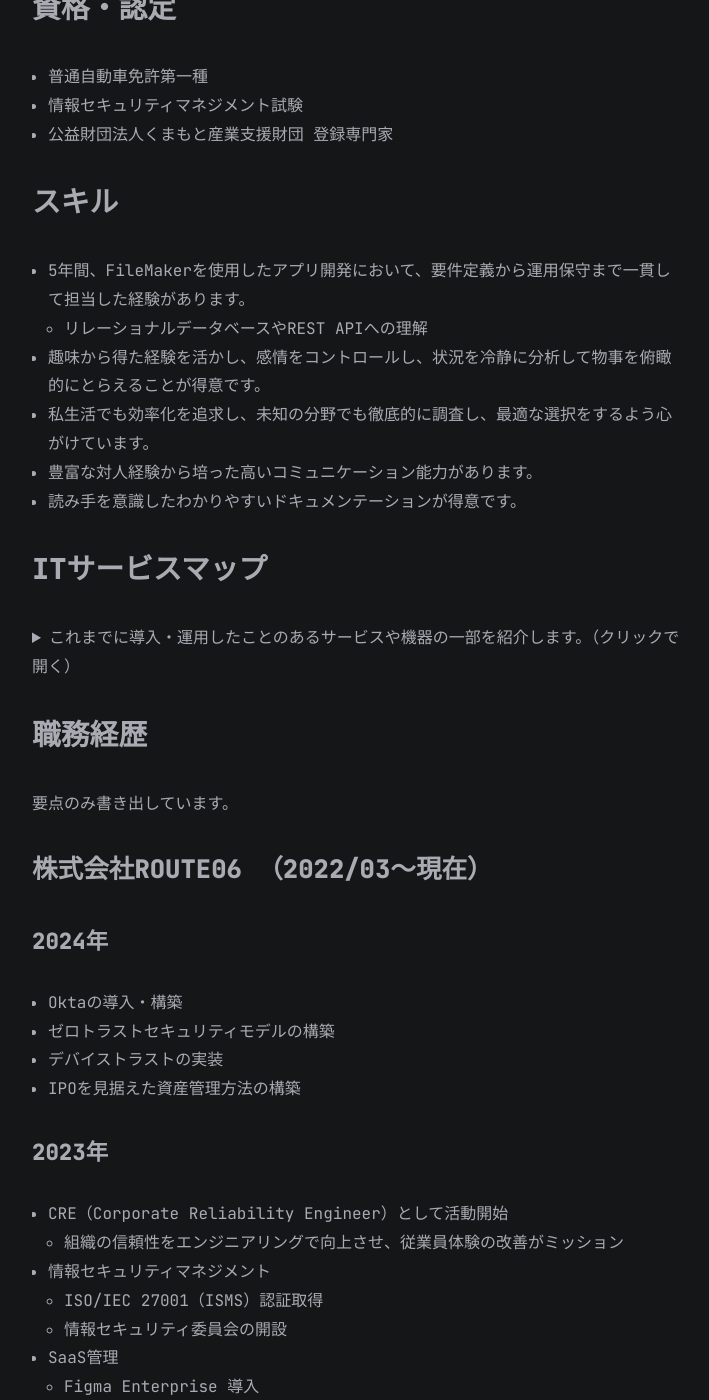
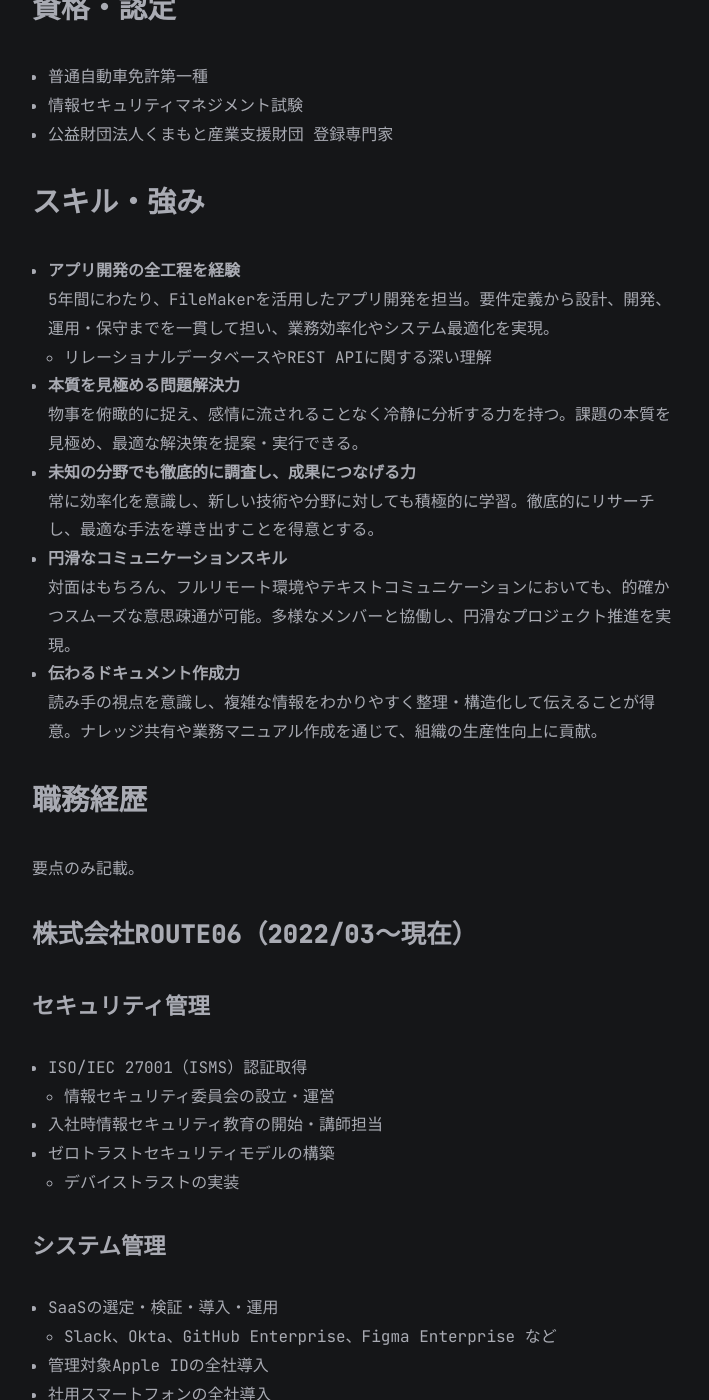
Before and after one commit to kaze3desu/kaze3desu.github.io, a Jekyll site: the page built from all_collections/_posts/2023-04-08-PortFolio.md, in a window 1280 px wide and 1400 px high, scrolled down 401 px. Shown: the whole window, without its empty margins (283-992 px from the left). Built offline with Jekyll 4.4.1, drawn with Linux system fonts in a browser that asks for light colours; some of the changed text lies outside the part shown.

Commit message:
update-2025-03-13

```diff
--- a/all_collections/_posts/2023-04-08-PortFolio.md
+++ b/all_collections/_posts/2023-04-08-PortFolio.md
@@ -1,7 +1,7 @@
 ---
 layout: post
 title: PortFolio / ポートフォリオ
-date: 2023-04-08
+date: 2025-03-03
 categories: [PortFolio, Career, SKill, Qualification]
 ---
 
@@ -11,134 +11,102 @@ categories: [PortFolio, Career, SKill, Qualification]
 - 情報セキュリティマネジメント試験
 - 公益財団法人くまもと産業支援財団 登録専門家
 
-## スキル
+## スキル・強み
 
-- 5年間、FileMakerを使用したアプリ開発において、要件定義から運用保守まで一貫して担当した経験があります。
-  - リレーショナルデータベースやREST APIへの理解
-- 趣味から得た経験を活かし、感情をコントロールし、状況を冷静に分析して物事を俯瞰的にとらえることが得意です。
-- 私生活でも効率化を追求し、未知の分野でも徹底的に調査し、最適な選択をするよう心がけています。
-- 豊富な対人経験から培った高いコミュニケーション能力があります。
-- 読み手を意識したわかりやすいドキュメンテーションが得意です。
-
-## ITサービスマップ
-
-<details>
-<summary>これまでに導入・運用したことのあるサービスや機器の一部を紹介します。（クリックで開く）</summary>
-
-Google WorkSpace |
-Microsoft365 |
-GitHub |
-GitHub Copilot |
-Slack |
-Apple Business Manager |
-Jamf Pro |
-Jamf Protect |
-Jamf Connect |
-ChatGPT |
-Zoom |
-LINE WORKS |
-1Password |
-Figma |
-Miro |
-Zapier |
-セキュリオ |
-Krisp |
-Spir |
-Notion |
-FileMaker |
-Synology |
-Cisco Meraki |
-YAMAHA |
-FortiGate |
-Window |
-macOS |
-Linux |
-iOS |
-etc...
-</details>
+- **アプリ開発の全工程を経験**
+  5年間にわたり、FileMakerを活用したアプリ開発を担当。要件定義から設計、開発、運用・保守までを一貫して担い、業務効率化やシステム最適化を実現。
+  - リレーショナルデータベースやREST APIに関する深い理解
+- **本質を見極める問題解決力**
+  物事を俯瞰的に捉え、感情に流されることなく冷静に分析する力を持つ。課題の本質を見極め、最適な解決策を提案・実行できる。
+- **未知の分野でも徹底的に調査し、成果につなげる力**
+  常に効率化を意識し、新しい技術や分野に対しても積極的に学習。徹底的にリサーチし、最適な手法を導き出すことを得意とする。
+- **円滑なコミュニケーションスキル**
+  対面はもちろん、フルリモート環境やテキストコミュニケーションにおいても、的確かつスムーズな意思疎通が可能。多様なメンバーと協働し、円滑なプロジェクト推進を実現。
+- **伝わるドキュメント作成力**
+  読み手の視点を意識し、複雑な情報をわかりやすく整理・構造化して伝えることが得意。ナレッジ共有や業務マニュアル作成を通じて、組織の生産性向上に貢献。
 
 ## 職務経歴
 
-要点のみ書き出しています。
+要点のみ記載。
 
-### 株式会社ROUTE06 （2022/03〜現在）
+### 株式会社ROUTE06（2022/03〜現在）
 
-#### 2024年
+#### **セキュリティ管理**
 
-- Oktaの導入・構築
+- ISO/IEC 27001（ISMS）認証取得
+  - 情報セキュリティ委員会の設立・運営
+- 入社時情報セキュリティ教育の開始・講師担当
 - ゼロトラストセキュリティモデルの構築
-- デバイストラストの実装
-- IPOを見据えた資産管理方法の構築
+  - デバイストラストの実装
 
-#### 2023年
+#### **システム管理**
 
-- CRE（Corporate Reliability Engineer）として活動開始
-  - 組織の信頼性をエンジニアリングで向上させ、従業員体験の改善がミッション
-- 情報セキュリティマネジメント
-  - ISO/IEC 27001（ISMS）認証取得
-  - 情報セキュリティ委員会の開設
-- SaaS管理
-  - Figma Enterprise 導入
-- 業務改善・効率化
-  - 人員増加に伴うチーム環境の構築
-- ドキュメント作成
-  - AIサービスガイドラインの策定
-- 採用活動
-  - カジュアル面談と一次面接を担当
-  - 情シス関連イベントで登壇
+- SaaSの選定・検証・導入・運用
+  - Slack、Okta、GitHub Enterprise、Figma Enterprise など
+- 管理対象Apple IDの全社導入
+- 社用スマートフォンの全社導入
 
-#### 2022年
+#### **ナレッジ管理**
 
-- フルリモート前提の組織で一人目情シスとして参画
-- 情報セキュリティマネジメント
-  - 入社時情報セキュリティ教育 開始・講師
-- SaaS管理
-  - SaaSの選定・検証・導入・運用
-  - アカウント管理
-  - GitHub Enterprise 導入
-- デバイス管理
-  - フルリモート前提の資産管理方法
-  - 管理対象Apple ID 全社導入
-  - 社用スマートフォン 全社導入
-- 業務改善・効率化
-  - 非同期コミュニケーションを前提としたワークスペース構築
-- ヘルプデスク
-  - フルリモートでのヘルプデスク対応
-- ドキュメント作成
-  - 各種ガイドラインやマニュアルの作成
-  - GitHub Docsで社内Wikiの運用
+- 各種ガイドラインやマニュアルの作成
+- GitHub Docs による社内Wikiの運用
 
-### 製造業 （2016/04〜2022/03）
+#### **採用活動**
 
-- 大学を卒業後、新卒で入社
-- 工場で1年間業務を学んだ後、社内SE（情シス）として5年間勤務
+- カジュアル面談および一次面接を担当
+- 情報システム関連のイベントで登壇・情報発信
+
+#### **その他**
+
+- ヘルプデスク対応
+- フルリモートで各種業務の遂行
+
+### 製造業（2016/04〜2022/03）
+
+- 大学卒業後、新卒で入社
+- 工場で1年間の現場業務を経験後、社内SE（情シス）として5年間勤務
+
+#### **システム開発・運用**
+
 - FileMakerによる社内基幹システムの開発・保守
-  - バックオフィスから生産管理までほとんどをFileMakerで内製
-- SaaSの導入・運用
-  - Google Workspace、Jamf Pro、LINE WORKSなど
-- オフィス・工場のネットワークインフラの構築・運用
-  - 特殊な環境下でのWi-Fi環境の構築
-  - オフィスリニューアルに伴う社内LANの構築
-  - 拠点間のネットワークカメラシステム構築
-  - 拠点間VPNの閉域網構築
+  - バックオフィスから生産管理まで、ほぼすべてをFileMakerで内製
+- SaaSの選定・検証・導入・運用
+  - Google Workspace、Jamf Pro、LINE WORKS など
+
+#### **インフラ構築・運用**
+
+- オフィス・工場のネットワークインフラ構築・運用
+  - 特殊環境下でのWi-Fi環境整備
+  - オフィスリニューアルに伴う社内LAN構築
+  - 拠点間ネットワークカメラシステムの構築
+  - 拠点間VPNによる閉域網構築
   - リモートワーク対応のVPN環境構築
-- サーバーの管理
-  - NAS（Synology）、Windows Server、Mac（FileMaker Serverとして利用）
-- IoTの勉強・開発
-  - 自社工場のIoT化プロジェクトに従事
+
+#### **サーバー管理**
+
+- NAS（Synology）、Windows Server、Mac（FileMaker Server） の管理
+
+#### **IoT開発**
+
+- 自社工場のIoT化プロジェクトに従事
+
+#### **デバイス管理**
+
 - 電子機器の選定・調達・キッティング
-  - Jamf Proでゼロタッチデプロイ環境を構築
+  - Jamf Pro によるゼロタッチデプロイ環境の構築
+
+#### **その他**
+
 - 情報セキュリティ教育
-- ヘルプデスク
-- その他
-  - 会社紹介用リクルートムービーの企画、撮影、編集
-  - 電子顕微鏡のセットアップ
-  - 基幹システムリプレイスの要件定義など
+- ヘルプデスク対応
+- 会社紹介用リクルートムービーの企画・撮影・編集
+- 電子顕微鏡のセットアップ
+- 基幹システムリプレイスの要件定義
 
 ## 本業以外での活動
 
-### 電気自動車(EV)のコミュニティ運営（2023年11月〜現在）
+### 電気自動車（EV）コミュニティ運営（2023年11月〜現在）
 
 - 毎月イベントを開催
-- Notion × Wraptas で公式サイトを構築
+- Notion × Wraptas を活用した公式サイトを構築
   - [MARK EV](https://markev.net/)
```
Also changed, not shown: all_collections/_posts/2023-04-06-Offer.md (+1 -1 lines), all_collections/_posts/2023-04-07-OutPut.md (+3 -1 lines), all_collections/_posts/2023-04-09-About-Me.md (+2 -2 lines).
